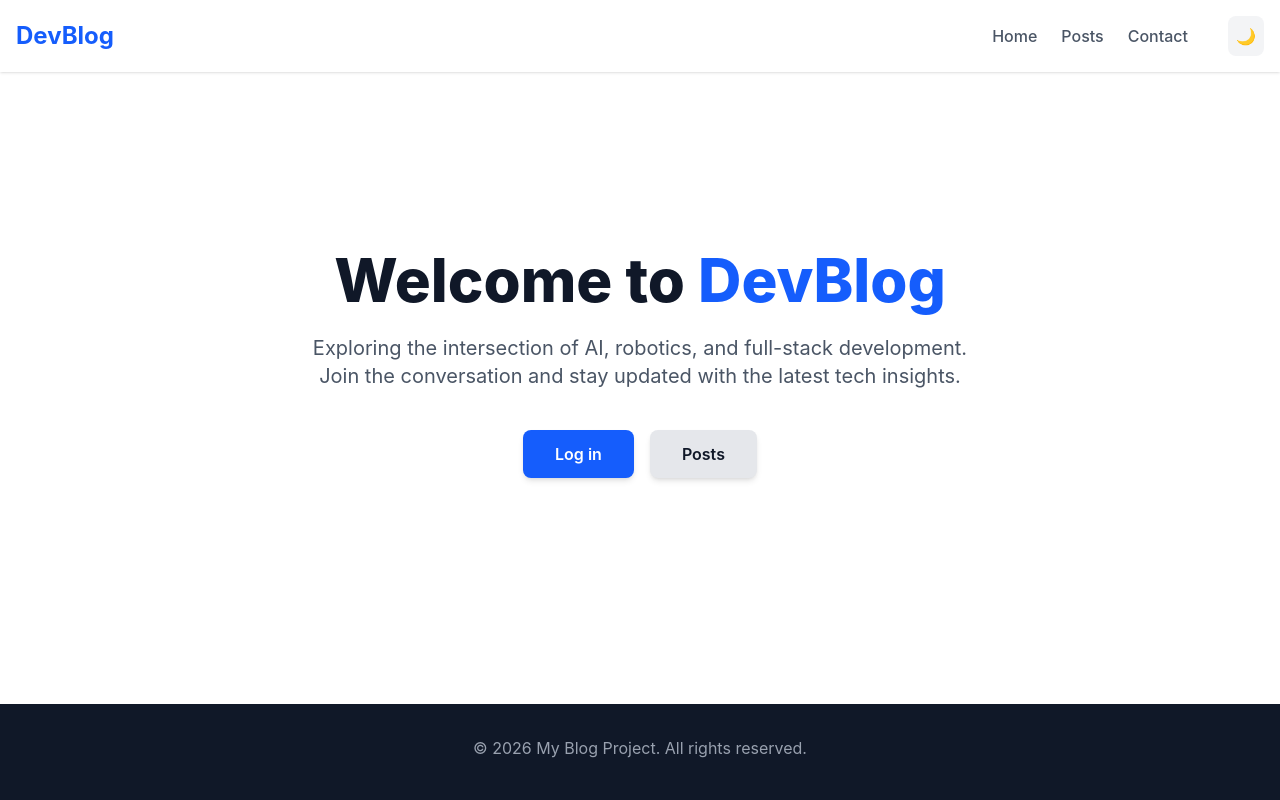
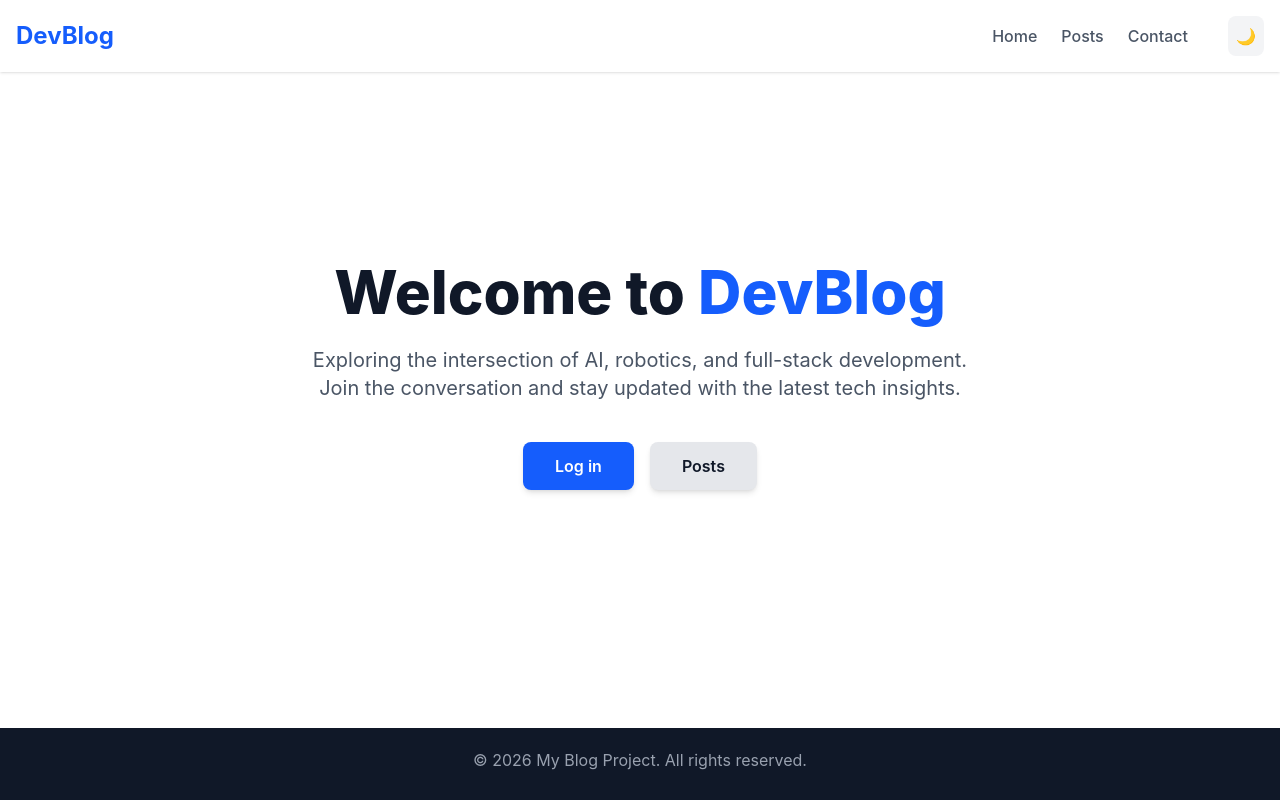
Before and after one commit to gquitian-design/my-blog-project, a React (Vite) app: page / in a window 1280 px wide. Built offline with nearby package versions, Linux system fonts and the light colour scheme.

Commit message:
changed the footer margin

```diff
--- a/src/components/Footer.jsx
+++ b/src/components/Footer.jsx
@@ -2,7 +2,7 @@ const Footer = () => {
   const currentYear = new Date().getFullYear();
 
   return (
-    <footer className="bg-gray-900 text-white py-8 mt-12">
+    <footer className="bg-gray-900 text-white py-5 mt-12">
       <div className="container mx-auto px-4 text-center">
         <p className="text-gray-400 mb-2">
           &copy; {currentYear} My Blog Project. All rights reserved.
```
